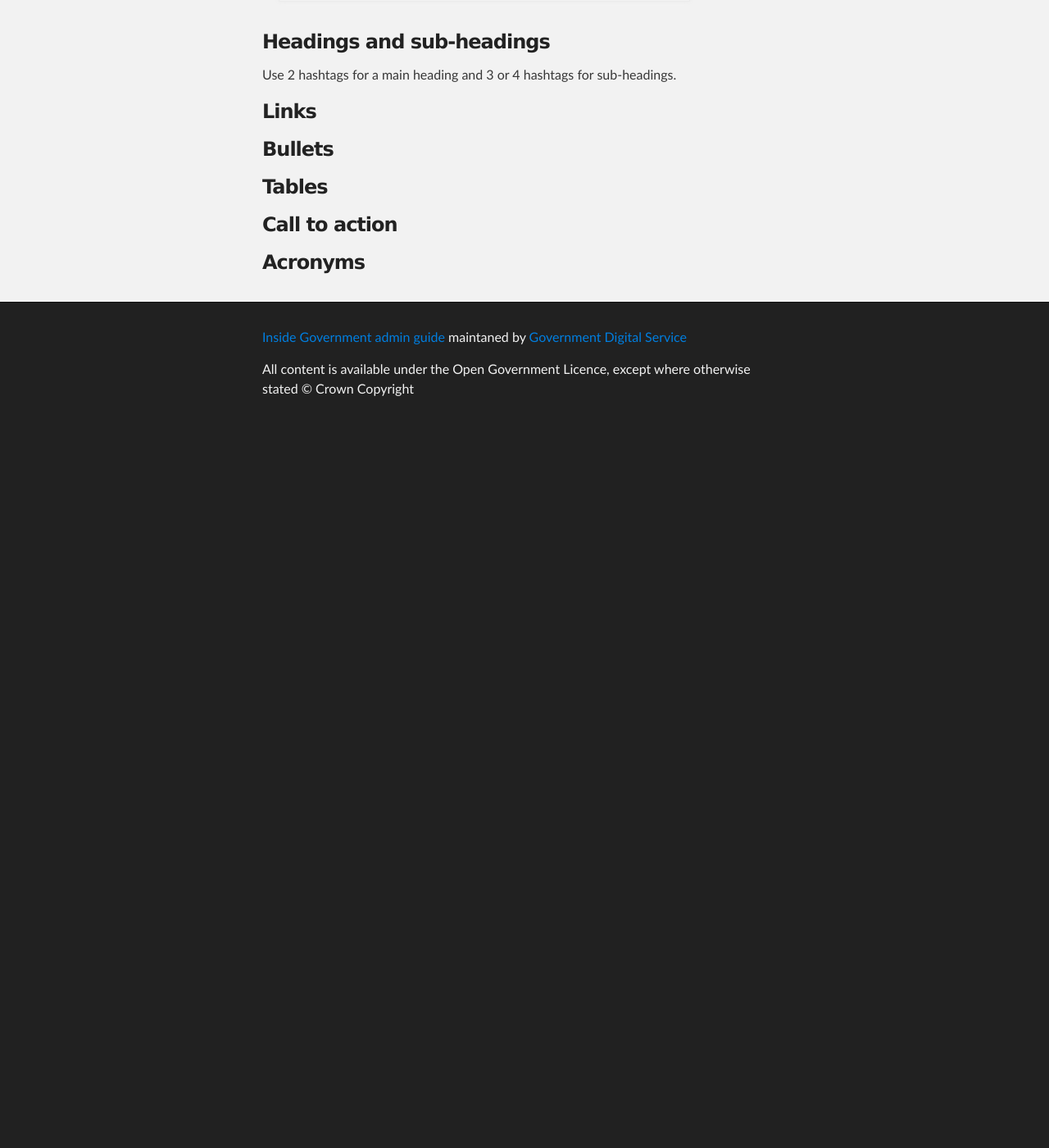
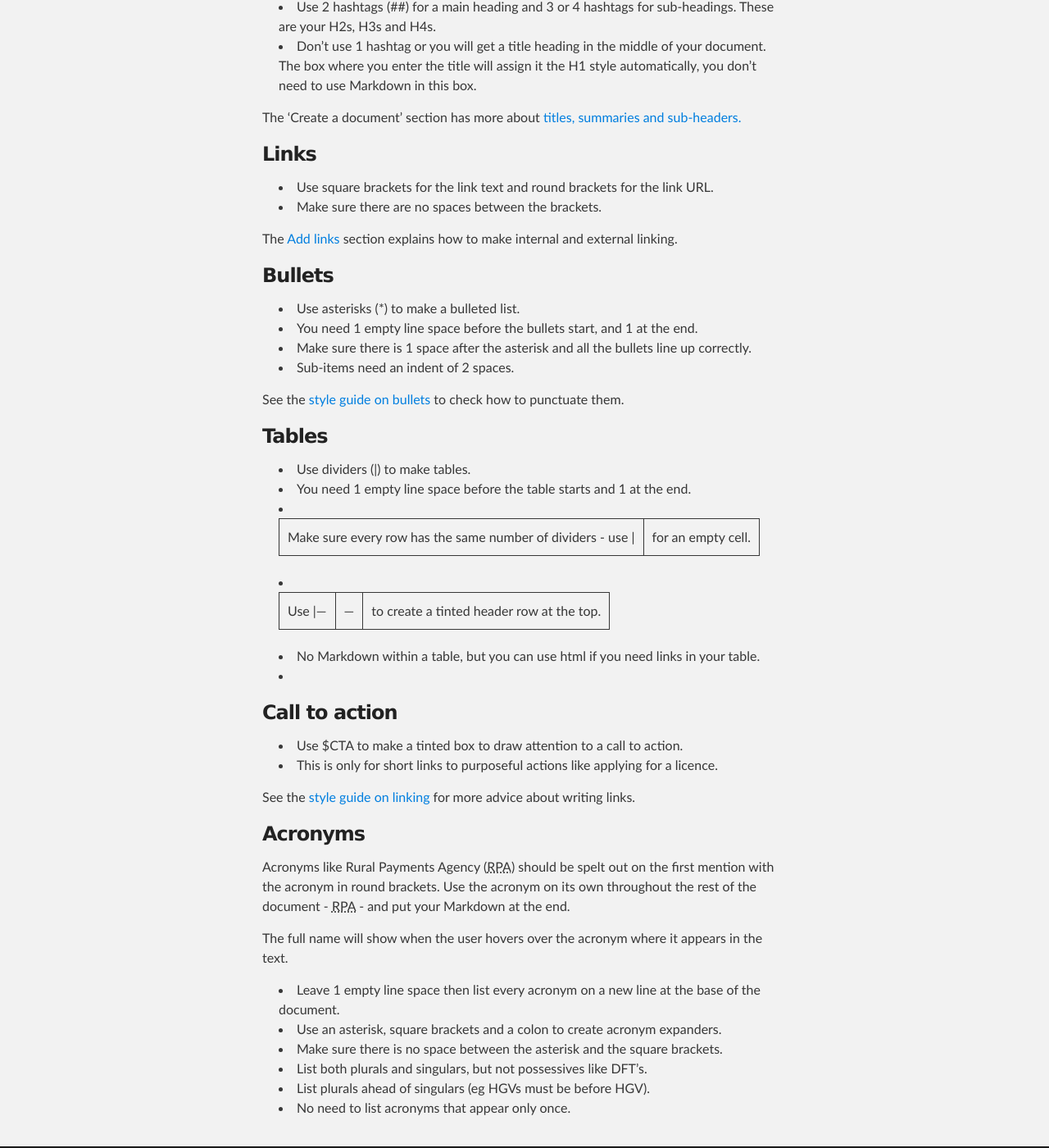
Before and after one commit to alphagov/inside-government-admin-guide, a Jekyll site: the page built from first-steps/markdown.md, in a window 1280 px wide and 1400 px high, scrolled down 1092 px. Shown: the whole window at 82% size. Built offline with Jekyll 4.4.1, drawn with Linux system fonts in a browser that asks for light colours; before the commit the page ends 1613 px from its top, so only the background shows below that; some of the changed text lies outside the part shown.

Commit message:
Update markdown.md

```diff
--- a/first-steps/markdown.md
+++ b/first-steps/markdown.md
@@ -5,24 +5,65 @@ title: Inside Government Admin Guide - Markdown
 
 ## Markdown
 
-*  Most pages in the publisher use ‘Markdown’ to format the content. Rather than using editor tools or coding in html, you can add simple commands within the text to create the formatting you want.
-
+*  The publishing system uses ‘Markdown’ to format the content. Rather than using editor tools or coding in html, you can type simple commands within the copy to create the formatting you want.
 *  Wherever you are editing, you’ll see a ‘how to’ guide like the one below. It’s under the tab called ‘Formatting help’. You can cut and paste the text if you get stuck.
 
-   ![Markdown 1](markdown-1.png)
+![Markdown 1](markdown-1.png)
 
-### Headings and sub-headings
+### Headers and sub-headers
 
-Use 2 hashtags for a main heading and 3 or 4 hashtags for sub-headings.
+*  Use 2 hashtags (\##) for a main heading and 3 or 4 hashtags for sub-headings. These are your H2s, H3s and H4s.
+*  Don't use 1 hashtag or you will get a title heading in the middle of your document. The box where you enter the title will assign it the H1 style automatically, you don't need to use Markdown in this box.
 
+The 'Create a document' section has more about [titles, summaries and sub-headers.](http://alphagov.github.io/inside-government-admin-guide/creating-documents/creating-a-new-doc#titles.html)
 
 
 ### Links
 
+*  Use square brackets for the link text and round brackets for the link URL.
+*  Make sure there are no spaces between the brackets.
+
+The [Add links](http://alphagov.github.io/inside-government-admin-guide/creating-documents/add-links.html) section explains how to make internal and external linking.
+
+
 ### Bullets
+
+*  Use asterisks (\*) to make a bulleted list.
+*  You need 1 empty line space before the bullets start, and 1 at the end.
+*  Make sure there is 1 space after the asterisk and all the bullets line up correctly.
+*  Sub-items need an indent of 2 spaces.
+
+See the [style guide on bullets](https://www.gov.uk/designprinciples/styleguide#bullet-points-and-steps) to check how to punctuate them.
+
 
 ### Tables
 
+*  Use dividers (\|) to make tables.
+*  You need 1 empty line space before the table starts and 1 at the end.
+*  Make sure every row has the same number of dividers - use \| | for an empty cell.
+*  Use \|---|---| to create a tinted header row at the top.
+*  No Markdown within a table, but you can use html if you need links in your table.
+*
+
 ### Call to action
 
+*  Use \$CTA to make a tinted box to draw attention to a call to action.
+*  This is only for short links to purposeful actions like applying for a licence.
+
+See the [style guide on linking](https://www.gov.uk/designprinciples/styleguide#links) for more advice about writing links.
+
+
 ### Acronyms
+
+Acronyms like Rural Payments Agency (RPA) should be spelt out on the first mention with the acronym in round brackets. Use the acronym on its own throughout the rest of the document - RPA - and put your Markdown at the end.
+
+The full name will show when the user hovers over the acronym where it appears in the text.
+
+*  Leave 1 empty line space then list every acronym on a new line at the base of the document.
+*  Use an asterisk, square brackets and a colon to create acronym expanders.
+*  Make sure there is no space between the asterisk and the square brackets.
+*  List both plurals and singulars, but not possessives like DFT's.
+*  List plurals ahead of singulars (eg HGVs must be before HGV).
+*  No need to list acronyms that appear only once.
+
+*[RPA]: Rural Payments Agency
```
